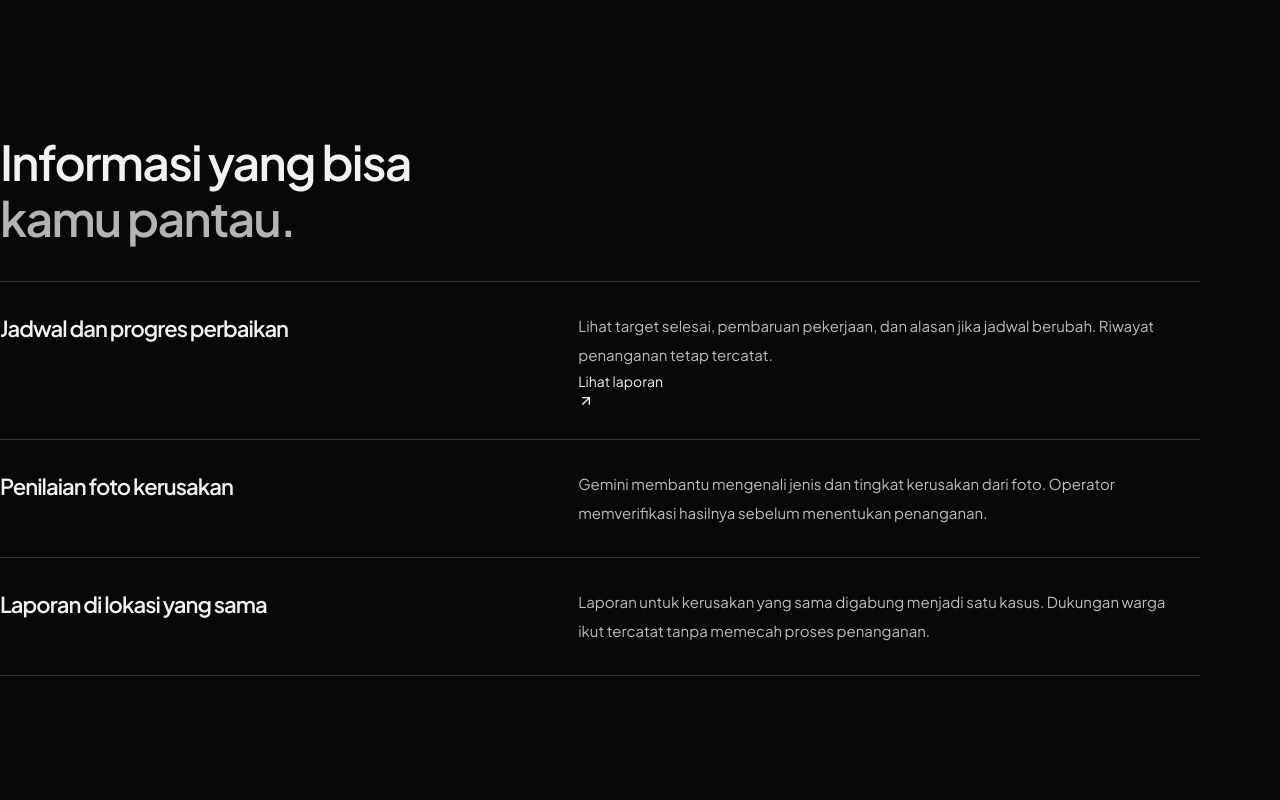
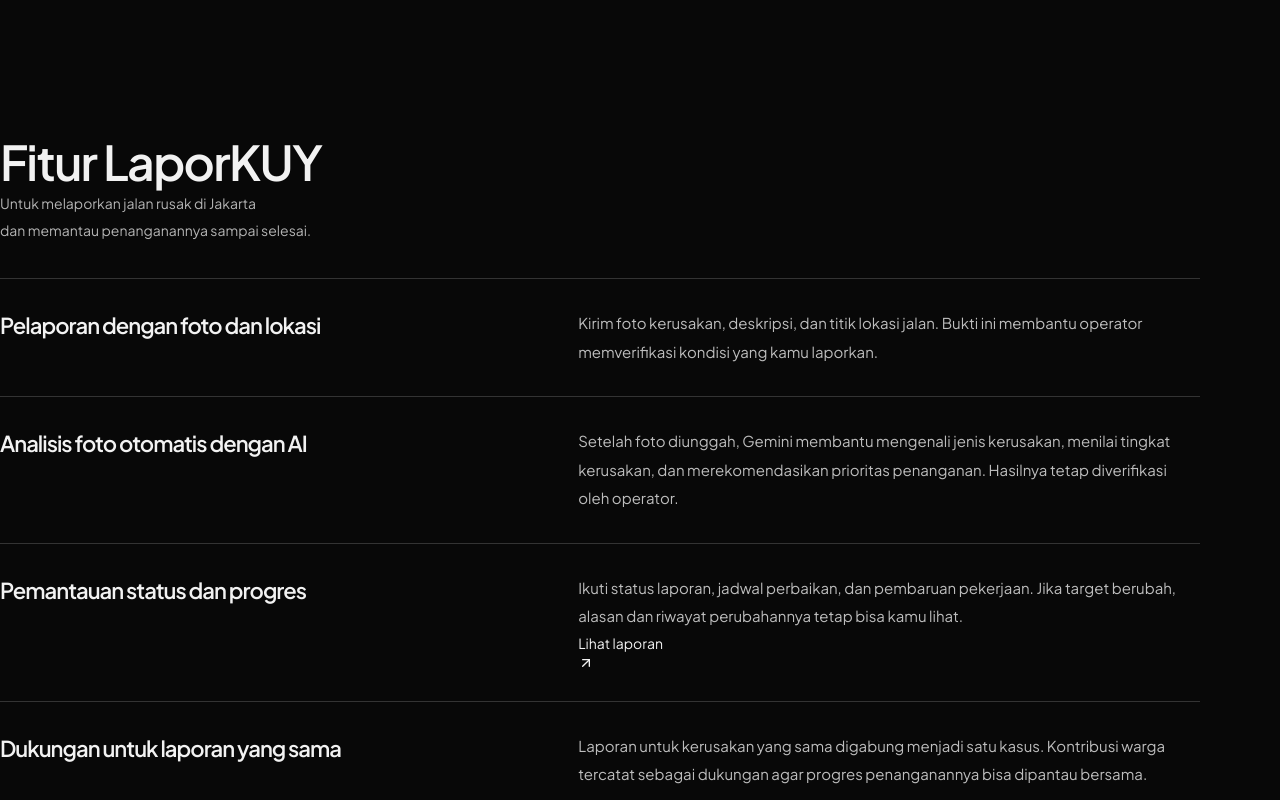
Before and after one commit to annazka/LaporinKUY, a Next.js app: page / in a window 1280 px wide. Shown: the part 780-1580 px from the top of the page. Built offline with nearby package versions, Linux system fonts and the light colour scheme; no server answers.

Commit message:
Explain LaporKUY core features in landing feature section

```diff
--- a/app/page.tsx
+++ b/app/page.tsx
@@ -35,10 +35,11 @@ export default async function Home({searchParams}:{searchParams:Promise<{auth?:s
  <HeroTypewriter/>
  <div className="hero-actions"><AuthLink className="button" next="/reports/new">Buat laporan <ArrowUpRight size={18}/></AuthLink><AuthLink className="button secondary">Masuk <ArrowRight size={17}/></AuthLink></div>
  </div></section>
- <section id="fitur" className="container section feature-section"><div className="section-heading"><div><h2>Informasi yang bisa<br/><span>kamu pantau.</span></h2></div></div>
- <div className="landing-feature-list"><article><h3>Jadwal dan progres perbaikan</h3><div><p>Lihat target selesai, pembaruan pekerjaan, dan alasan jika jadwal berubah. Riwayat penanganan tetap tercatat.</p><Link className="text-button" href="#laporan">Lihat laporan <ArrowUpRight size={16}/></Link></div></article>
- <article><h3>Penilaian foto kerusakan</h3><p>Gemini membantu mengenali jenis dan tingkat kerusakan dari foto. Operator memverifikasi hasilnya sebelum menentukan penanganan.</p></article>
- <article><h3>Laporan di lokasi yang sama</h3><p>Laporan untuk kerusakan yang sama digabung menjadi satu kasus. Dukungan warga ikut tercatat tanpa memecah proses penanganan.</p></article></div></section>
+ <section id="fitur" className="container section feature-section"><div className="section-heading"><div><h2>Fitur LaporKUY</h2></div><p>Untuk melaporkan jalan rusak di Jakarta<br/>dan memantau penanganannya sampai selesai.</p></div>
+ <div className="landing-feature-list"><article><h3>Pelaporan dengan foto dan lokasi</h3><p>Kirim foto kerusakan, deskripsi, dan titik lokasi jalan. Bukti ini membantu operator memverifikasi kondisi yang kamu laporkan.</p></article>
+ <article><h3>Analisis foto otomatis dengan AI</h3><p>Setelah foto diunggah, Gemini membantu mengenali jenis kerusakan, menilai tingkat kerusakan, dan merekomendasikan prioritas penanganan. Hasilnya tetap diverifikasi oleh operator.</p></article>
+ <article><h3>Pemantauan status dan progres</h3><div><p>Ikuti status laporan, jadwal perbaikan, dan pembaruan pekerjaan. Jika target berubah, alasan dan riwayat perubahannya tetap bisa kamu lihat.</p><Link className="text-button" href="#laporan">Lihat laporan <ArrowUpRight size={16}/></Link></div></article>
+ <article><h3>Dukungan untuk laporan yang sama</h3><p>Laporan untuk kerusakan yang sama digabung menjadi satu kasus. Kontribusi warga tercatat sebagai dukungan agar progres penanganannya bisa dipantau bersama.</p></article></div></section>
  <section id="cara-kerja" className="container section journey-section"><div className="section-heading"><div><h2>Dari laporan<br/><span>sampai perbaikan.</span></h2></div><p>Pilih tahap untuk melihat alur pelaporan.</p></div><ReportJourney/></section>
  <section id="laporan" className="container section latest" aria-labelledby="landing-reports-title"><div className="section-heading"><div><h2 id="landing-reports-title">Laporan jalan rusak<br/><span>di Jakarta.</span></h2></div><AuthLink className="button secondary" next="/reports/new">Buat laporan <ArrowUpRight size={17}/></AuthLink></div>{loadFailed?<Empty title="Laporan belum dapat dimuat." text="Muat ulang halaman untuk mencoba kembali." action={false}/>:<LandingReports reports={list}/>}</section>
  <LandingMap reports={list} failed={loadFailed}/>
```
